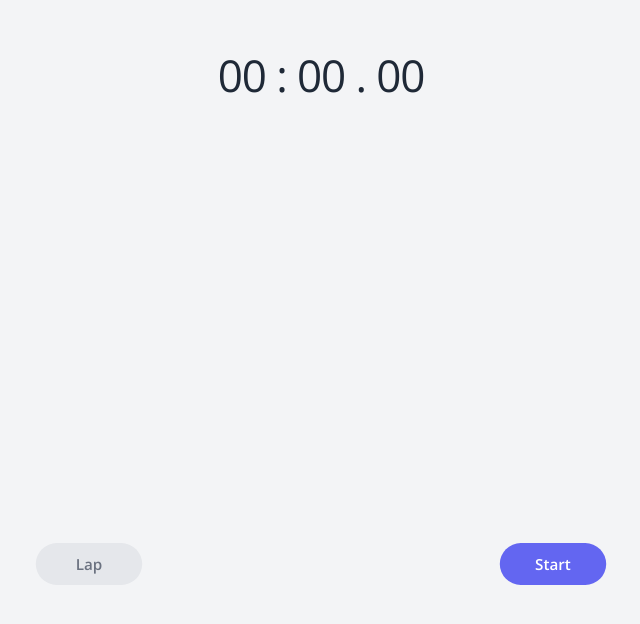
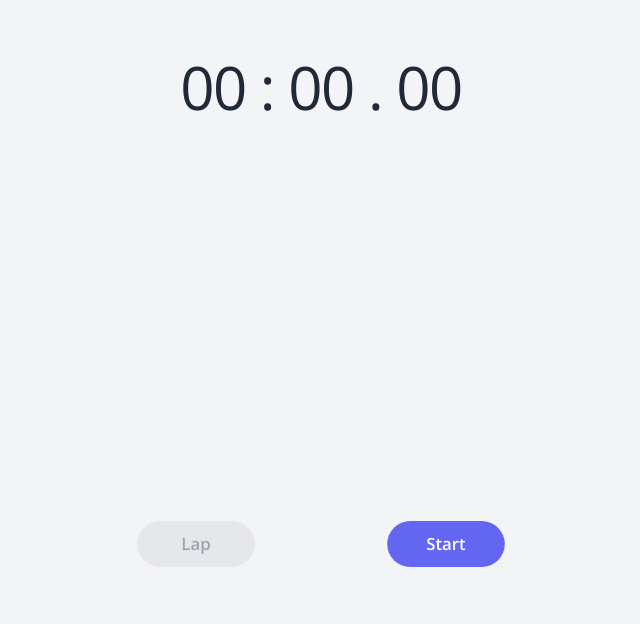
Before and after one commit to abizek/kloc, a React (Vite) app: page / in a window 1280 px wide. Shown: the part 158-782 px from the top of the page, without its empty margins (319-959 px from the left). Built offline with nearby package versions, Linux system fonts and the light colour scheme.

Commit message:
layout for all screen sizes

```diff
--- a/src/App.tsx
+++ b/src/App.tsx
@@ -11,7 +11,7 @@ function App() {
   const { elapsed, lapElapsed, laps } = snapshot.context
 
   return (
-    <main className="grid min-h-svh w-full grid-rows-[auto_100px] bg-gray-100">
+    <main className="grid min-h-svh w-full grid-rows-[auto_max(100px,_15svh)] bg-gray-100">
       <motion.div
         layout
         className={cn(
@@ -26,7 +26,7 @@ function App() {
               exit={{
                 opacity: 0,
               }}
-              className="text-center"
+              className="w-64 text-center sm:w-72 md:w-[22rem]"
             >
               <Stopwatch timeInMs={lapElapsed} variant="secondary" />
               <LapTimes laps={laps} />
@@ -34,7 +34,7 @@ function App() {
           )}
         </AnimatePresence>
       </motion.div>
-      <div className="flex w-full justify-evenly self-start">
+      <div className="flex w-full max-w-screen-sm justify-evenly place-self-center self-start">
         {snapshot.matches('stopped') && (
           <>
             <Button disabled variant="secondary">
--- a/src/components/Button.tsx
+++ b/src/components/Button.tsx
@@ -2,13 +2,13 @@ import { VariantProps, cva } from 'class-variance-authority'
 import { cn } from '../utils'
 
 const buttonVariants = cva(
-  'min-h-11 min-w-28 scale-95 rounded-full font-semibold',
+  'min-h-11 min-w-28 scale-95 rounded-full font-semibold md:scale-105',
   {
     variants: {
       variant: {
         default: 'bg-indigo-500 text-white hover:bg-indigo-500/90',
         secondary:
-          'bg-gray-300/60 text-gray-700 hover:bg-gray-200 active:bg-gray-300/60 disabled:bg-gray-200 disabled:text-gray-500',
+          'bg-gray-300/60 text-gray-700 hover:bg-gray-200 active:bg-gray-300/60 disabled:bg-gray-200 disabled:text-gray-400',
         destructive: 'bg-red-700/90 text-white hover:bg-red-700/80',
       },
     },
--- a/src/components/LapTimes.tsx
+++ b/src/components/LapTimes.tsx
@@ -14,14 +14,14 @@ export function LapTimes({ laps }: LapTimesProps) {
       transition={{ layout: { duration: 0 } }}
       className="mt-12"
     >
-      <div className="flex justify-between pl-4 text-xs font-medium tracking-tight text-gray-500/80">
+      <div className="flex justify-between pl-4 text-xs font-medium tracking-tight text-gray-500/80 sm:text-sm md:text-base">
         <span>Lap</span>
         <span>Lap times</span>
         <span className="pr-3">Overall time</span>
       </div>
       <div className="mb-5 mt-3 h-px bg-gray-200" />
-      <ScrollArea className="h-[30svh] w-64 text-gray-500">
-        <div className="flex flex-col gap-4 px-4 text-sm">
+      <ScrollArea className="h-[20svh] w-full text-gray-500 h-sm:h-[30svh]">
+        <div className="flex flex-col gap-4 px-4 text-sm sm:text-base md:text-lg">
           {laps.map(({ id, elapsed, overall }, index) => (
             <motion.div
               layout
--- a/src/components/Stopwatch.tsx
+++ b/src/components/Stopwatch.tsx
@@ -9,8 +9,8 @@ interface StopwatchProps extends VariantProps<typeof stopwatchVariants> {
 const stopwatchVariants = cva('tracking-tight', {
   variants: {
     variant: {
-      default: 'text-[2.75rem] text-gray-800',
-      secondary: 'text-xl text-gray-600/90',
+      default: 'text-[2.75rem] text-gray-800 sm:text-5xl sm:leading-normal md:text-6xl md:leading-normal',
+      secondary: 'text-xl text-gray-600/90 sm:text-2xl md:text-[1.7rem]',
     },
   },
   defaultVariants: {
--- a/tailwind.config.js
+++ b/tailwind.config.js
@@ -1,10 +1,13 @@
 /** @type {import('tailwindcss').Config} */
+import defaultTheme from 'tailwindcss/defaultTheme'
+
 export default {
-  content: [
-    "./index.html",
-    "./src/**/*.{ts,tsx}",
-  ],
+  content: ['./index.html', './src/**/*.{ts,tsx}'],
   theme: {
+    screens: {
+      'h-sm': { raw: '(min-height: 640px)' },
+      ...defaultTheme.screens,
+    },
     extend: {},
   },
   plugins: [],
```
